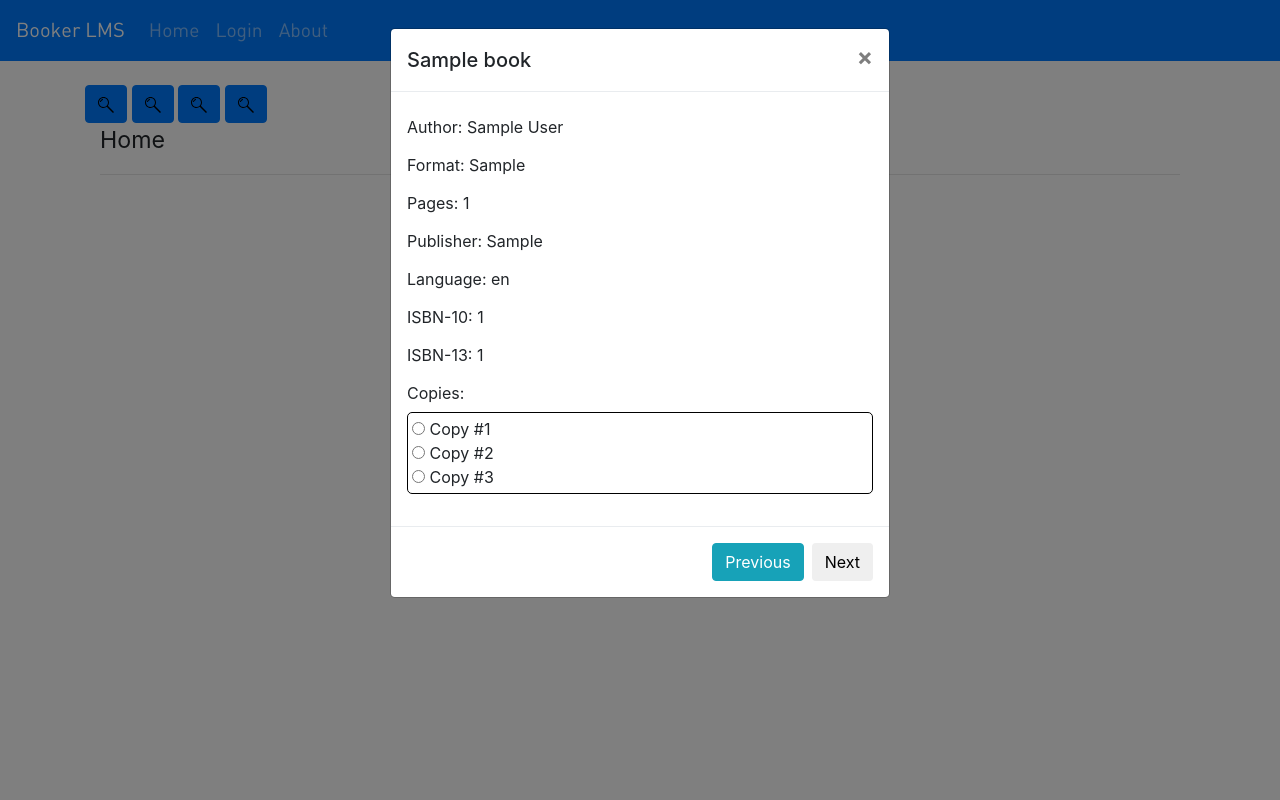
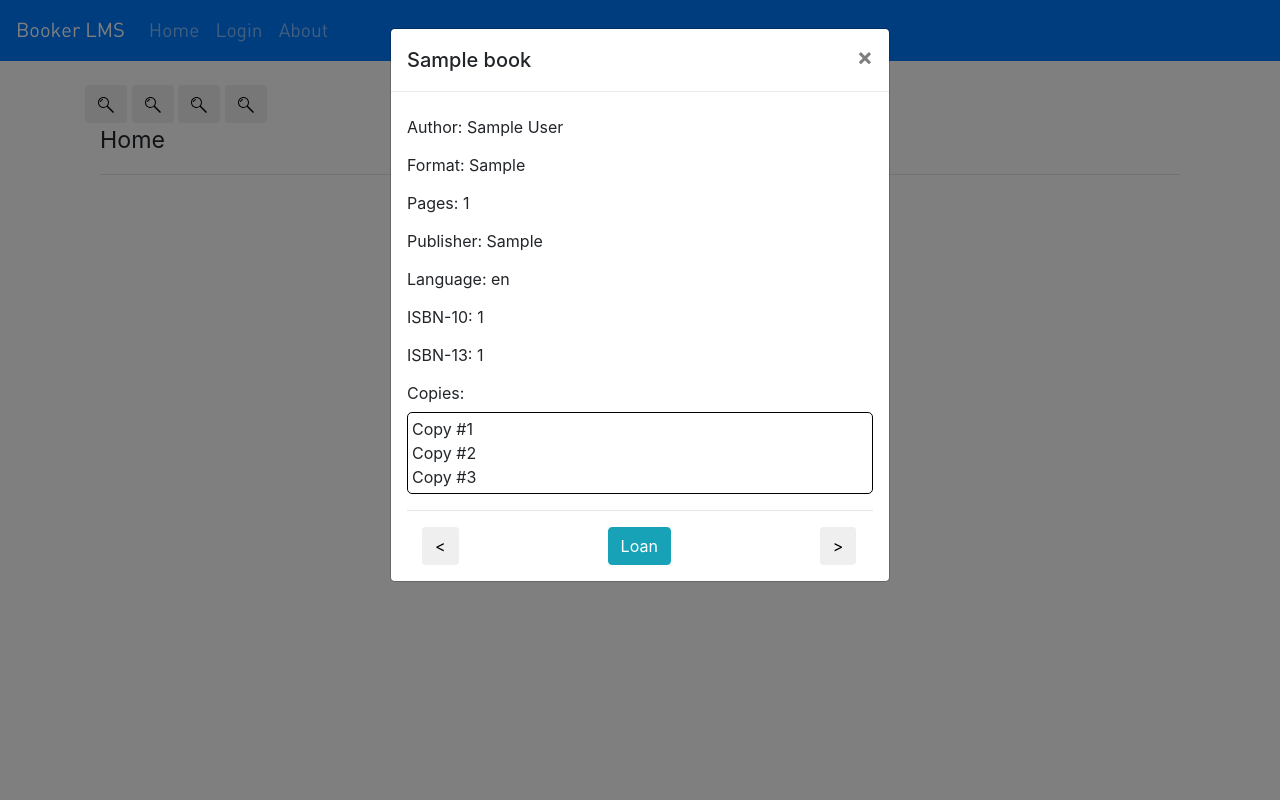
Before and after one commit to lucastle6969/soen343, a Flask app: page /home in a window 1280 px wide, after a click that opens the changed part. Run offline with Flask 2, Linux system fonts and the light colour scheme; tables that the repository leaves empty hold one stand-in row (values such as "Sample post"); some libraries are stand-ins or nearby versions.

Commit message:
Finished detailed view work of Books and next/prev functionality [#83]

```diff
--- a/static/presentation/css/soen343style.css
+++ b/static/presentation/css/soen343style.css
@@ -243,3 +243,9 @@ td, th {
     border-radius: 5px;
     padding: 4px;
 }
+
+.divider {
+    width:140px;
+    height:auto;
+    display:inline-block;
+}
--- a/templates/includes/_detailed_view.html
+++ b/templates/includes/_detailed_view.html
@@ -36,17 +36,22 @@
                                 <br>
                                 <label for="book-copies" class="col-form-label">Copies:</label>
                                 <div class="copies">
-                                    <input type="radio" name="gender" value="male"> Copy #1 <br>
-                                    <input type="radio" name="gender" value="female"> Copy #2 <br>
-                                    <input type="radio" name="gender" value="other"> Copy #3 <br>
+                                     Copy #1 <br>
+                                     Copy #2 <br>
+                                     Copy #3 <br>
                                 </div>
                             </div>
                         </form>
+                        <hr>
+                        <div class = "container">
+                            <button type="button" class="btn btn-default" data-toggle="modal" data-target="#demo-{{ catalog.item_catalog[loop_index0-1].id }}" data-dismiss="modal">&lt;</button>
+                            <div class = "divider"></div>
+                            <button type="button" class="btn btn-info">Loan</button>
+                            <div class = "divider"></div>
+                            <button type="button" class="btn btn-default" data-toggle="modal" data-target="#demo-{% if loop_index0 == catalog.item_catalog|length -1 %}{{ catalog.item_catalog[1].id }}{% else %}{{ catalog.item_catalog[loop_index0+1].id }}{% endif %}" data-dismiss="modal">&gt;</button>
+                        </div>
                     </div>
-                    <div class="modal-footer">
-                        <button type="button" class="btn btn-info" data-toggle="modal" data-target="#demo-{{ catalog.item_catalog[loop_index0-1].id }}" data-dismiss="modal">Previous</button>
-                        <button type="button" class="btn btn-default" data-toggle="modal" data-target="#demo-{% if loop_index0 == catalog.item_catalog|length -1 %}{{ catalog.item_catalog[0].id }}{% else %}{{ catalog.item_catalog[loop_index0+1].id }}{% endif %}" data-dismiss="modal">Next</button>
-                    </div>
+
                 </div>
             </div>
         </div>
--- a/templates/includes/_modal_open.html
+++ b/templates/includes/_modal_open.html
@@ -1,5 +1,5 @@
 {% block body %}
-        <button type="button" class="btn btn-primary" data-toggle="modal" data-target="#demo-{{x.id}}"
+        <button type="button" class="btn" data-toggle="modal" data-target="#demo-{{x.id}}"
             data-title="{{ x.title }}"
             data-author="{{ x.author }}"
             data-format="{{ x.format }}"
```
